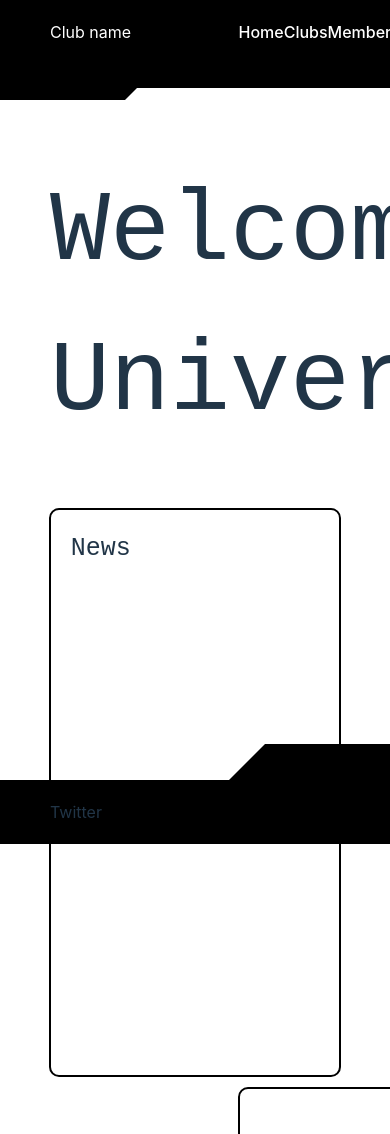
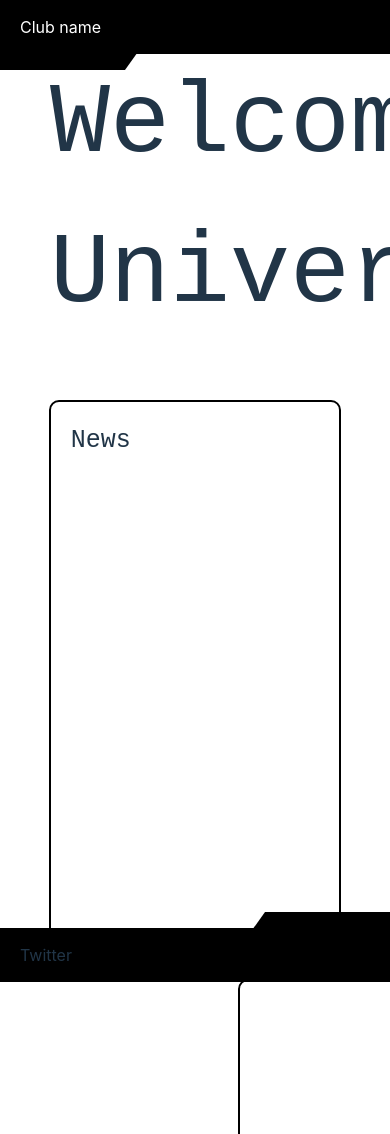
Before and after one commit to sjcy2704/clubs, a Vue app in the folder Front-End/: page / in a window 390 px wide. Shown: the top 1134 px of the page. Built offline with nearby package versions, Linux system fonts and the light colour scheme.

Commit message:
Resolve merge issues

```diff
--- a/Front-End/src/components/Navbar.vue
+++ b/Front-End/src/components/Navbar.vue
@@ -7,7 +7,7 @@ import { routes } from "../routes/index";
     <div class="topCorner"></div>
     <div class="topDiv flex justify-between">
       <p style="color: white">Club name</p>
-      <ul class="flex row justify-between nav">
+      <ul class="flex row sm-col justify-between nav">
         <li v-for="item in routes">
           <RouterLink :to="item.path">{{ item.name }}</RouterLink>
         </li>
--- a/Front-End/src/style.css
+++ b/Front-End/src/style.css
@@ -31,13 +31,18 @@
 
 /* Rest of Css */
 header {
-  position: sticky;
+  position: fixed;
   margin-bottom: 20px;
+  width: 100%;
 }
 
 .topDiv {
   background-color: black;
   padding: 20px 50px;
+}
+
+main {
+  height: 110vh;
 }
 
 .topCorner {
@@ -50,12 +55,14 @@ header {
   z-index: -1;
 }
 
+footer {
+  position: fixed;
+  bottom: 0;
+  width: 100%;
+}
 .bottomDiv {
   background-color: black;
   padding: 20px 50px;
-  position: fixed;
-  bottom: 0;
-  width: 100%;
 }
 
 .bottomCorner {
@@ -89,7 +96,6 @@ h1 {
   font-size: 3.2em;
   line-height: 1.1;
 }
-
 button {
   border-radius: 8px;
   border: 1px solid transparent;
@@ -110,6 +116,31 @@ button:focus-visible {
   outline: 4px auto -webkit-focus-ring-color;
 }
 
+@media only screen and (max-width: 450px) {
+  .topDiv {
+    padding: 15px 20px;
+  }
+  .topCorner {
+    border-top: 70px solid black;
+    border-right: 50px solid transparent;
+  }
+
+  .bottomDiv {
+    padding: 15px 20px;
+  }
+  .bottomCorner {
+    border-left: 50px solid transparent;
+    border-bottom: 70px solid black;
+  }
+  footer {
+    position: relative;
+  }
+  .sm-col {
+    flex-direction: column;
+    display: none;
+  }
+}
+
 @media (prefers-color-scheme: light) {
   :root {
     color: #213547;
```
Also changed, not shown: Front-End/src/views/Home.vue (+19 -13 lines).
